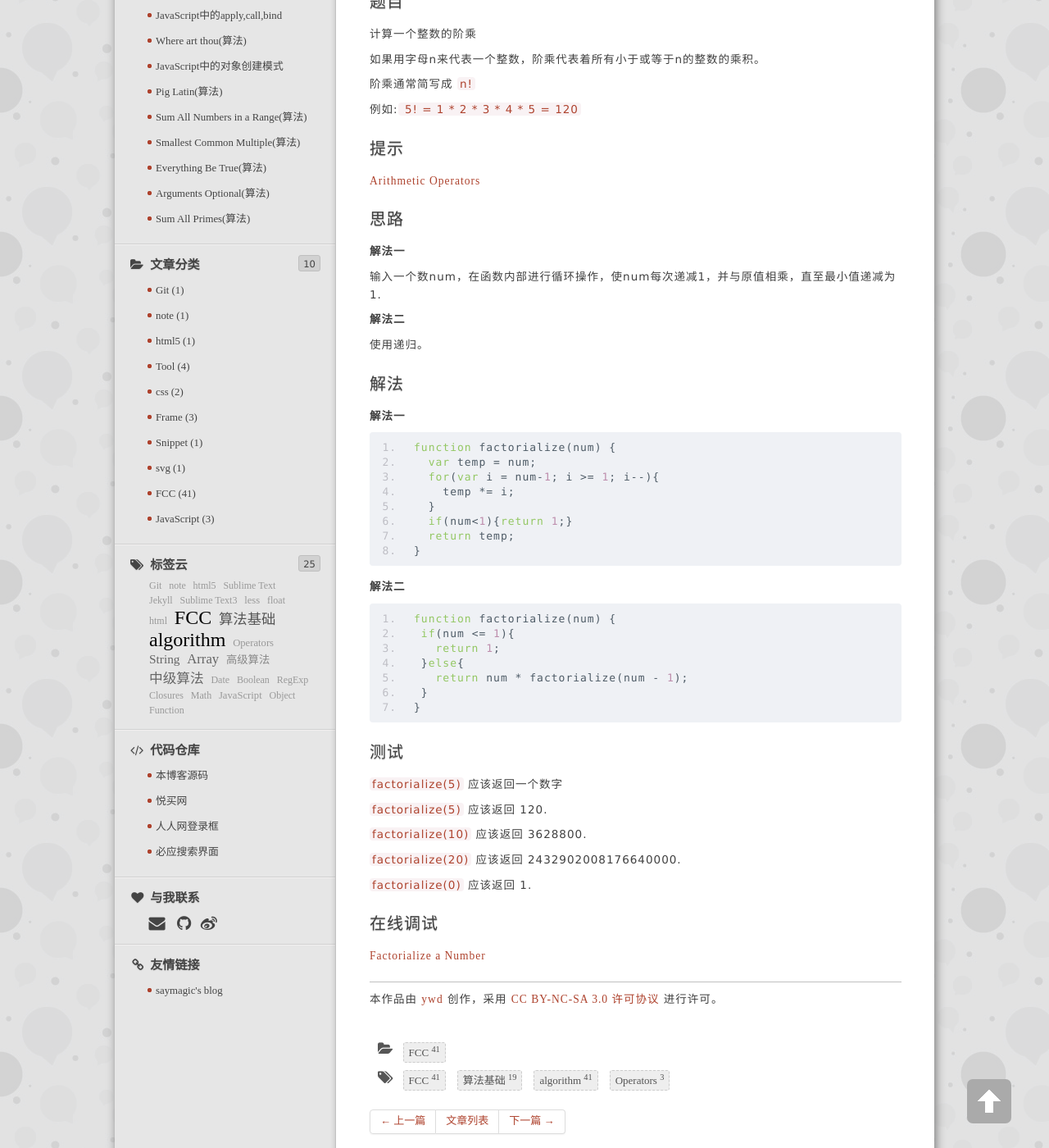
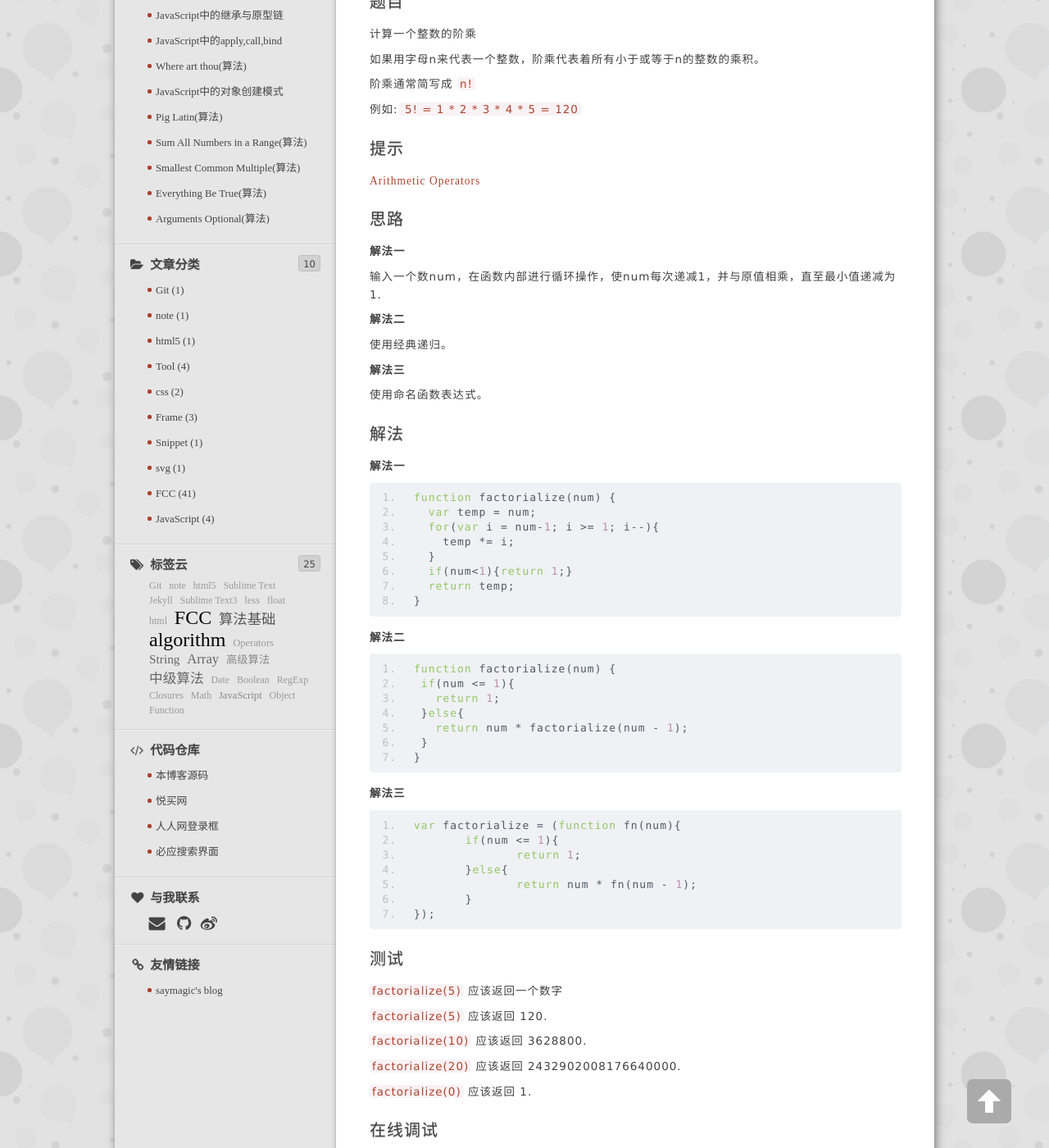
Before and after one commit to wendyppy/0-0-9.github.io, a Jekyll site: the page built from _posts/2016-07-08-fcc-algor-Factorialize-a-Number.md, in a window 1280 px wide and 1400 px high, scrolled down 290 px. Shown: the whole window at 82% size. Built offline with Jekyll 4.4.1, drawn with Linux system fonts in a browser that asks for light colours; nearby versions of some CDN libraries; library files that are not in the unit come from our copies; Markdown is read by kramdown in place of the engine named in the settings; comment, search, counter and statistics services are not loaded.

Commit message:
add recusion

```diff
--- a/_posts/2016-07-08-fcc-algor-Factorialize-a-Number.md
+++ b/_posts/2016-07-08-fcc-algor-Factorialize-a-Number.md
@@ -26,7 +26,11 @@ tags: ["FCC","算法基础","algorithm","Operators"]
 
 **解法二**
 
-使用递归。
+使用经典递归。
+
+**解法三**
+
+使用命名函数表达式。
 
 ###解法
 
@@ -55,6 +59,18 @@ function factorialize(num) {
 }
 </pre>
 
+**解法三**
+
+<pre>
+var factorialize = (function fn(num){
+	if(num <= 1){
+   		return 1;
+	}else{
+  		return num * fn(num - 1);
+ 	}
+});
+</pre>
+
 ###测试
 <span class="txt">factorialize(5)</span> 应该返回一个数字
 
```
Also changed, not shown: _posts/2016-07-23-inherit&prctotype-chain-in-js.md (+4 -0 lines), _posts/2016-07-24-recursion-in-js.md (added, +63 -0 lines).
